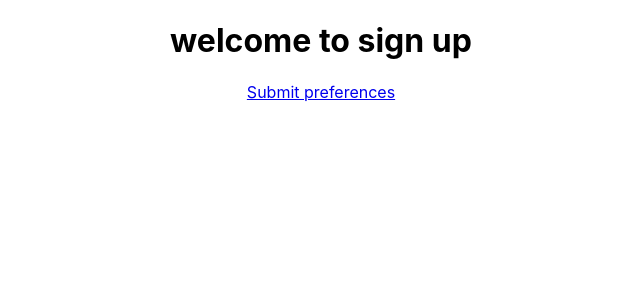
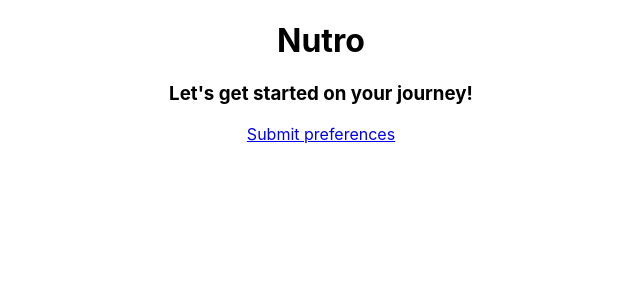
Before and after one commit to SchoolOfCode/w15_collaborative-react-project-team-e-nutro, a React (Create React App) app in the folder nutro/: page /background_signup in a window 1280 px wide. Shown: the top 300 px of the page, without its empty margins (319-959 px from the left). Built offline with nearby package versions, Linux system fonts and the light colour scheme.

Commit message:
Added some text

```diff
--- a/nutro/src/components/background_signup/index.js
+++ b/nutro/src/components/background_signup/index.js
@@ -5,7 +5,9 @@ import "./style.css";
 function Signup() {
   return (
     <div>
-      <h1> welcome to sign up</h1>
+      <h1>Nutro</h1>
+      <h3>Let's get started on your journey!</h3>
+
       <Link to="/background_completed_signup">Submit preferences</Link>
     </div>
   );
```
